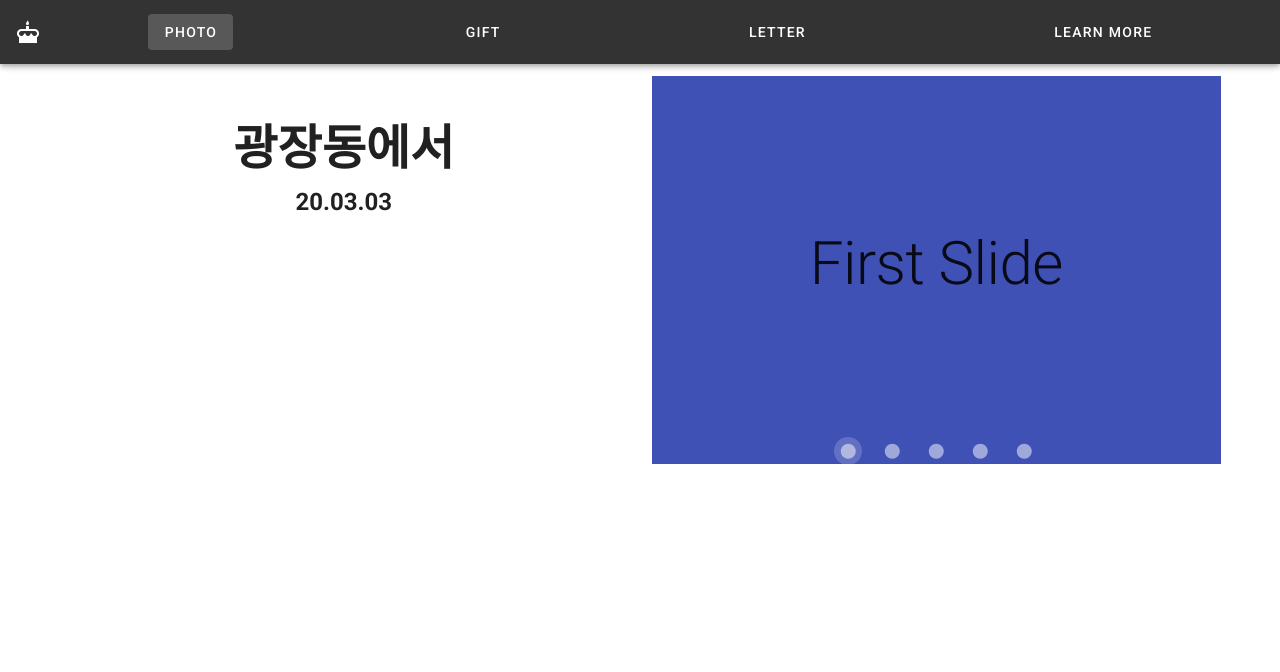
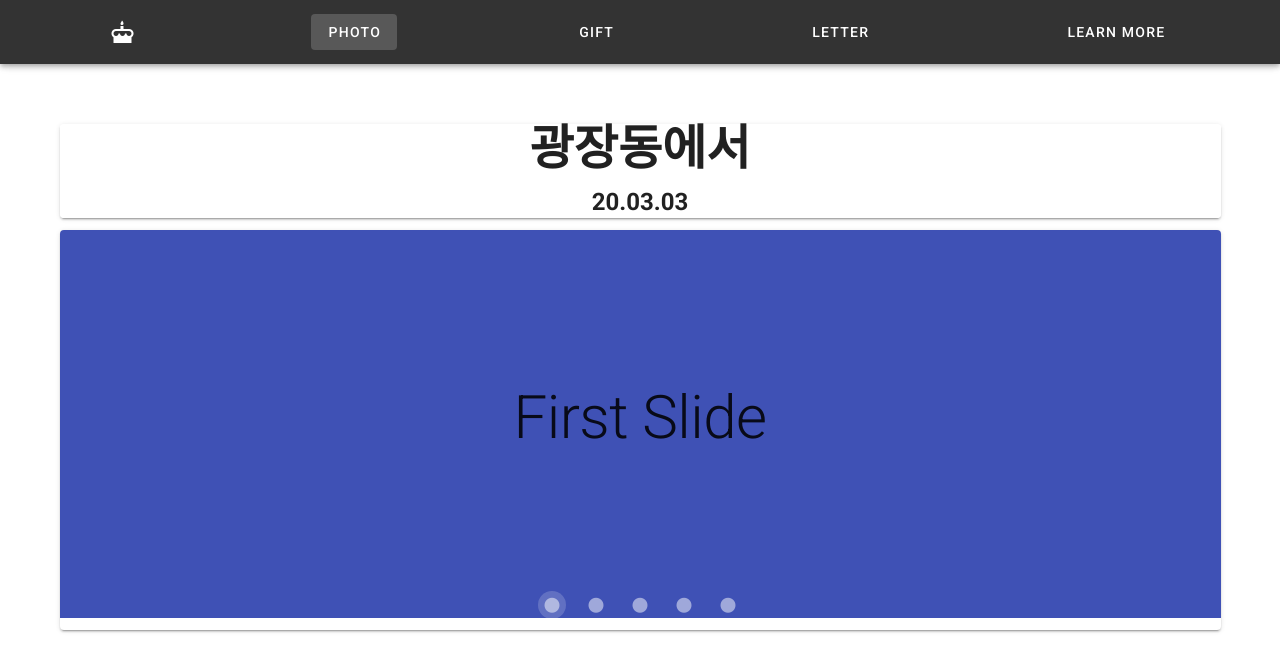
Before and after one commit to itsnowkim/HappyBirthday, a Vue app: page /photo in a window 1280 px wide. Shown: the top 672 px of the page. Built offline with nearby package versions, Linux system fonts and the light colour scheme.

Commit message:
조건부 렌더링 테스트

```diff
--- a/src/App.vue
+++ b/src/App.vue
@@ -5,11 +5,9 @@
       color="rgb(51, 51, 51)"
       dark
     >
-    <v-btn icon to="/">
-      <v-icon>mdi-cake</v-icon>
-    </v-btn>
 
-    <v-row align="center" justify="space-around">
+    <v-row no-gutters align="center" justify="space-around">
+      <v-btn icon to="/"><v-icon>mdi-cake</v-icon></v-btn>
       <v-btn text to="/photo">Photo</v-btn>
       <v-btn text to="/gift">Gift</v-btn>
       <v-btn text to="/letter">Letter</v-btn>
--- a/src/views/Gift.vue
+++ b/src/views/Gift.vue
@@ -1,7 +1,26 @@
+<!-- Vue Component -->
+
 <template>
-    <v-container>
-        <div>
-            hi
-        </div>
-    </v-container>
+  <div>
+      <v-card v-if="height == 0">
+          I'm mobile
+      </v-card>
+      <v-card v-else>
+          I'm desktop
+      </v-card>
+  </div>
 </template>
+
+<script>
+export default {
+  computed: {
+    // eslint-disable-next-line vue/return-in-computed-property
+    height () {
+      switch (this.$vuetify.breakpoint.name) {
+        case 'xs': return 0
+        case 'sm': return 0
+      }
+    }
+  }
+}
+</script>
--- a/src/views/Photo.vue
+++ b/src/views/Photo.vue
@@ -1,13 +1,15 @@
 <template>
   <v-container>
-    <v-row class="text-center">
-      <v-col>
+    <!--1번째 블럭-->
+    <v-layout>
+      <v-flex align="center" justify="center" class="text-center">
+          <v-card xs6 sm6 md4 lg2>
             <v-sheet color="white" class="mt-12">
               <h1 class="display-2 font-weight-bold mb-3">광장동에서</h1>
               <h3 class="headline font-weight-bold mb-3">20.03.03</h3>
             </v-sheet>
-      </v-col>
-      <v-col>
+          </v-card>
+          <v-card xs6 sm6 md4 lg2>
           <v-carousel
             cycle
             height="400"
@@ -34,8 +36,10 @@
               </v-sheet>
             </v-carousel-item>
           </v-carousel>
-      </v-col>
-    </v-row>
+          </v-card>
+      </v-flex>
+    </v-layout>
+  <!--1번째 블럭-->
   </v-container>
 </template>
 
```
Lines whose indentation alone changed are shown as unchanged.
